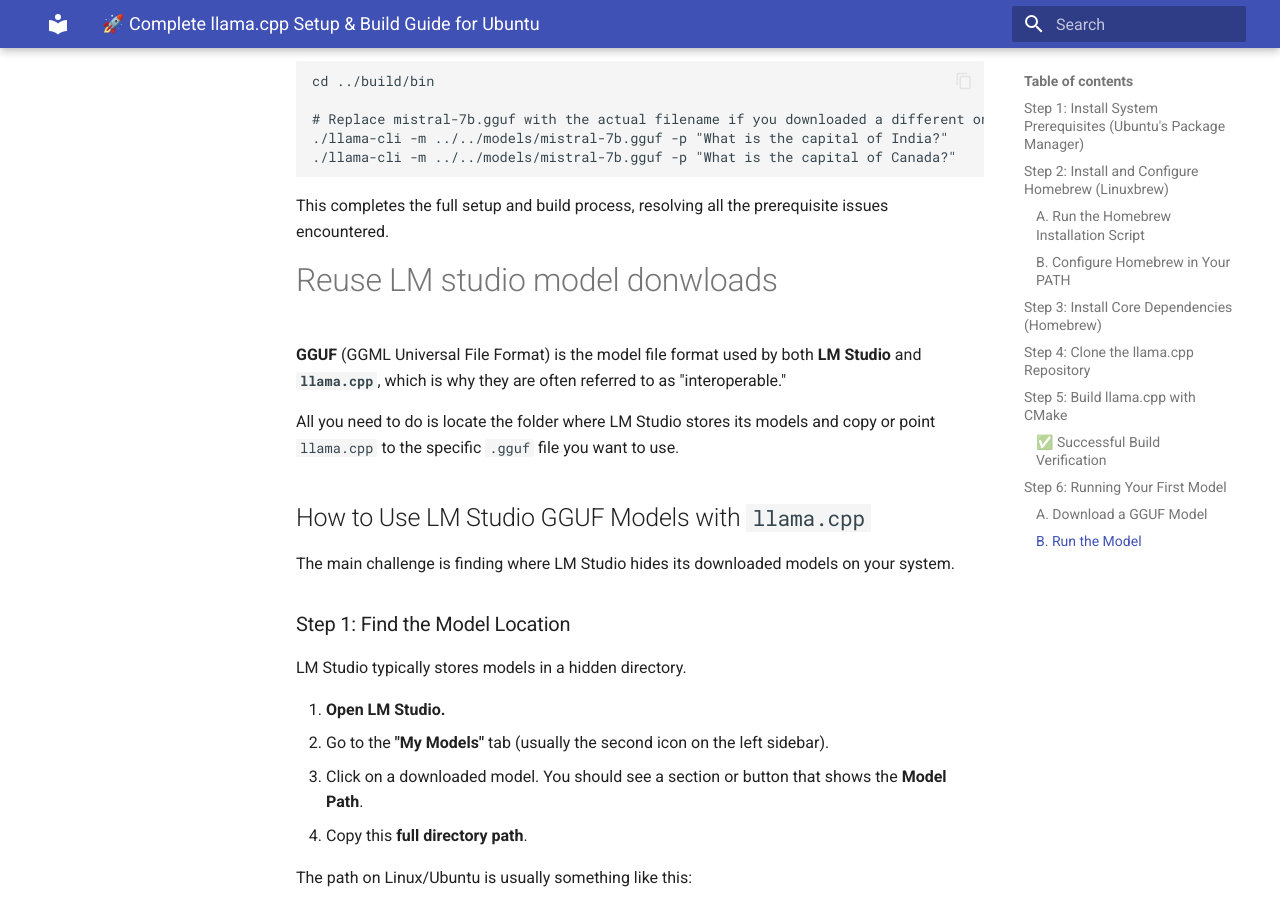
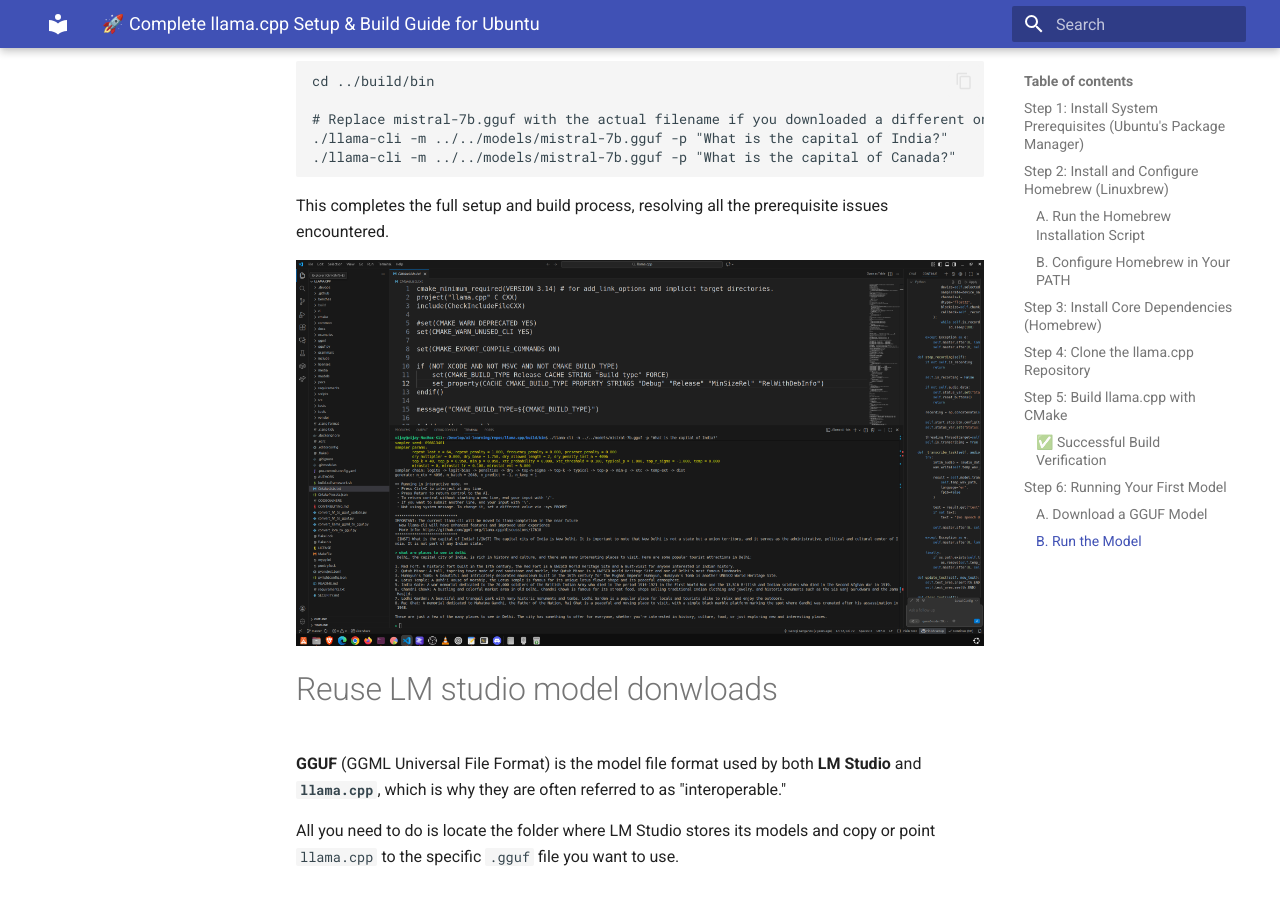
Before and after one commit to tejomayee-tech/toronto_ai_learning_group, an MkDocs documentation site: the page built from docs/ai-tools-hands-on/llama-cpp/setup-guide-ubuntu-linux.md, in a window 1280 px wide and 900 px high, scrolled down 2868 px. Built offline with MkDocs 1.6.1 and Material for MkDocs 9.7.7, drawn with Linux system fonts in a browser that asks for light colours.

Commit message:
llama cpp include image

```diff
--- a/docs/ai-tools-hands-on/llama-cpp/setup-guide-ubuntu-linux.md
+++ b/docs/ai-tools-hands-on/llama-cpp/setup-guide-ubuntu-linux.md
@@ -126,6 +126,7 @@
 
 This completes the full setup and build process, resolving all the prerequisite issues encountered.
 
+![snapshot](working-setup.png)
 
 
 # Reuse LM studio model donwloads
```
Also changed, not shown: docs/ai-tools-hands-on/llama-cpp/working-setup.png (added).
